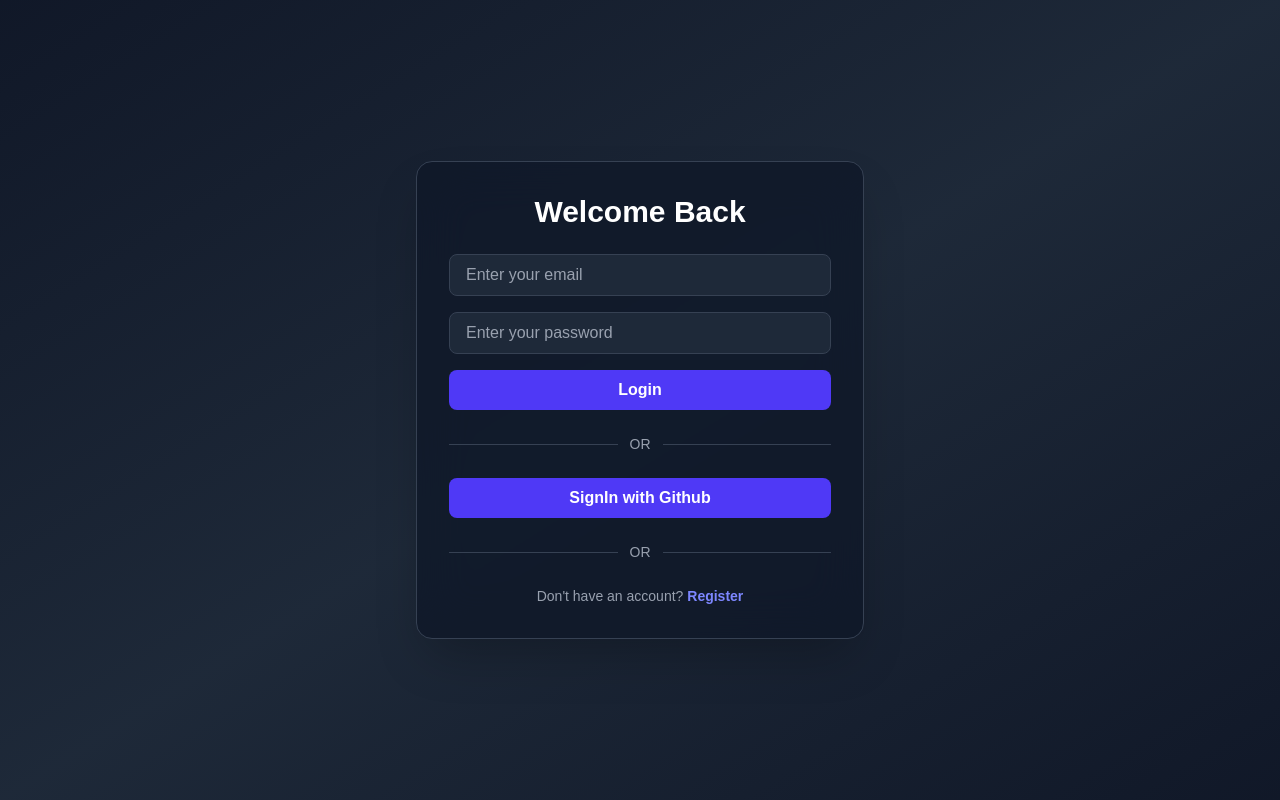
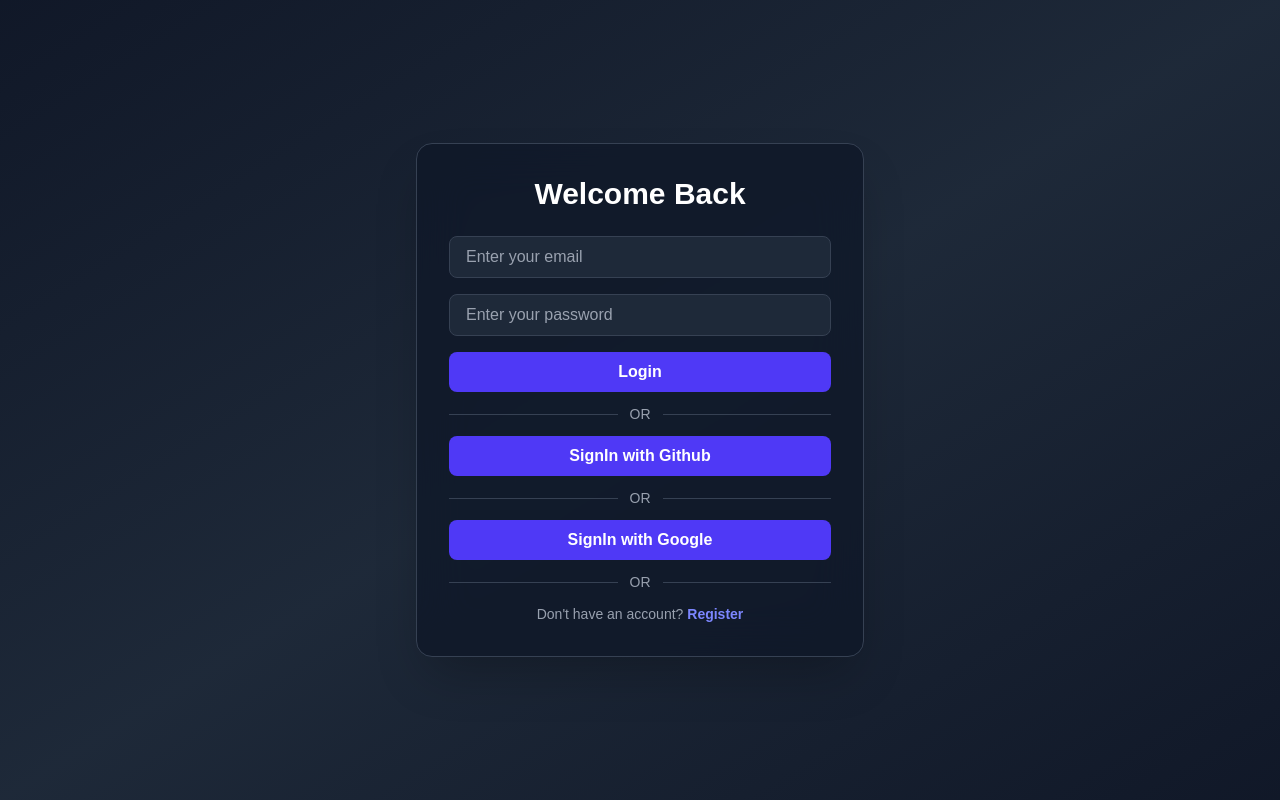
Before and after one commit to AnuragMishra358/Video-App, a Next.js app: page /login in a window 1280 px wide. Built offline with nearby package versions, Linux system fonts and the light colour scheme; no server answers; what @imagekit/next would draw is missing.

Commit message:
add sign in with google

```diff
--- a/app/login/page.tsx
+++ b/app/login/page.tsx
@@ -65,7 +65,7 @@ const LoginPage = () => {
         </form>
 
         {/* Divider */}
-        <div className="flex items-center my-6">
+        <div className="flex items-center my-3">
           <div className="grow h-px bg-gray-700"></div>
           <span className="px-3 text-gray-400 text-sm">OR</span>
           <div className="grow h-px bg-gray-700"></div>
@@ -77,7 +77,19 @@ const LoginPage = () => {
         >SignIn with Github</button>
 
          {/* Divider */}
-        <div className="flex items-center my-6">
+        <div className="flex items-center my-3">
+          <div className="grow h-px bg-gray-700"></div>
+          <span className="px-3 text-gray-400 text-sm">OR</span>
+          <div className="grow h-px bg-gray-700"></div>
+        </div>
+
+        <button
+        onClick={()=>signIn("google")}
+        className="w-full bg-indigo-600 text-white py-2 rounded-lg font-semibold hover:bg-indigo-700 active:scale-[0.98] transition duration-300"
+        >SignIn with Google</button>
+
+         {/* Divider */}
+        <div className="flex items-center my-3">
           <div className="grow h-px bg-gray-700"></div>
           <span className="px-3 text-gray-400 text-sm">OR</span>
           <div className="grow h-px bg-gray-700"></div>
--- a/lib/auth.ts
+++ b/lib/auth.ts
@@ -4,12 +4,17 @@ import { connectToDatabase } from "./db";
 import User from "@/models/User";
 import bcrypt from "bcryptjs";
 import GithubProvider from "next-auth/providers/github"
+import GoogleProvider from "next-auth/providers/google"
 
 export const authOptions: NextAuthOptions = {
   providers: [
     GithubProvider({
       clientId: process.env.GITHUB_ID!,
       clientSecret: process.env.GITHUB_SECRET!,
+    }),
+    GoogleProvider({
+      clientId: process.env.Google_ID!,
+      clientSecret: process.env.Google_SECRET!,
     }),
     CredentialsProvider({
       name: "Credentials",
```
